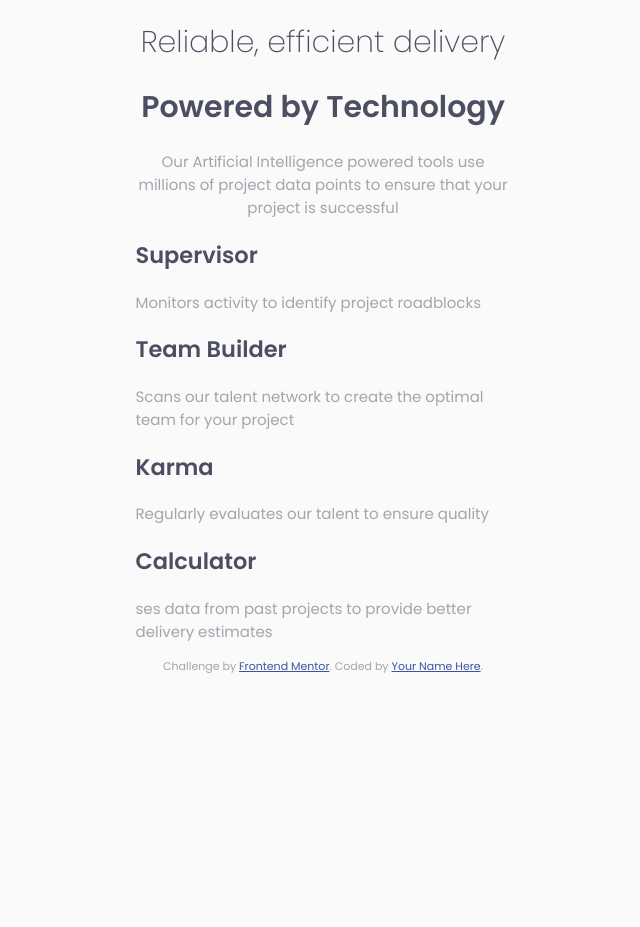
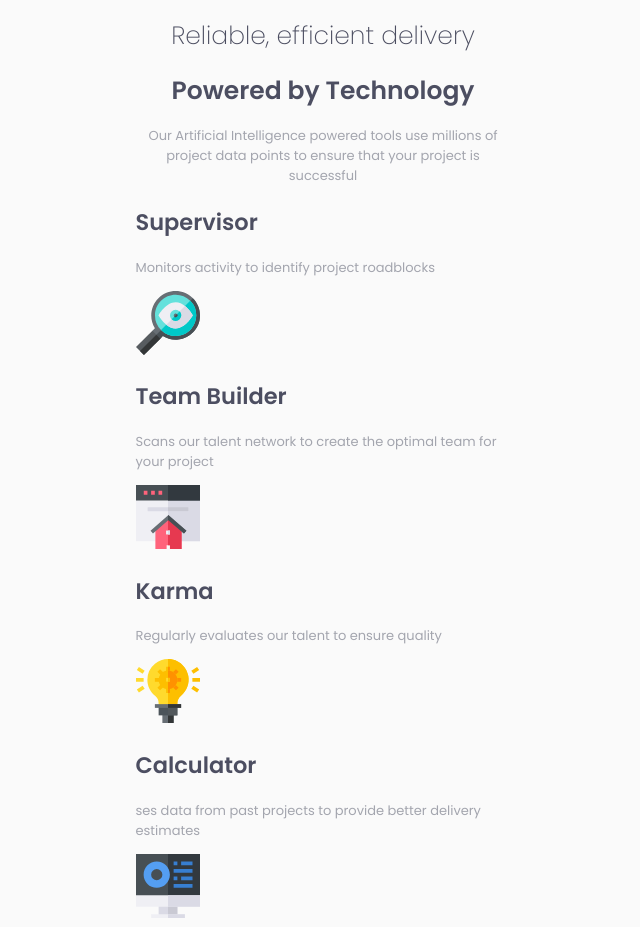
Before and after one commit to gcardenasdev/FrontEndMentorProject1, a plain HTML site: page index.html in a window 1280 px wide. Shown: the top 927 px of the page, without its empty margins (317-957 px from the left). Before the commit the page ends 800 px from the top, so only its background shows below. Drawn offline with Linux system fonts and the light colour scheme.

Commit message:
Changed the font size and added svg icons to each card section.

```diff
--- a/index.html
+++ b/index.html
@@ -28,21 +28,25 @@
     <div class="supervisor-card">
       <h2>Supervisor</h2>
       <p>Monitors activity to identify project roadblocks</p>
+      <img src="images\icon-supervisor.svg">
     </div>
 
     <div class="team-card">
       <h2>Team Builder</h2>
       <p>Scans our talent network to create the optimal team for your project</p>
+      <img src="images\icon-team-builder.svg">
     </div>
 
     <div class="karma-card">
       <h2>Karma</h2>
       <p>Regularly evaluates our talent to ensure quality</p>
+      <img src="images\icon-karma.svg">
     </div>
 
     <div class="calculator-card">
       <h2>Calculator</h2>
       <p>ses data from past projects to provide better delivery estimates</p>
+      <img src="images\icon-calculator.svg">
   </div>
 
 </div>
--- a/style.css
+++ b/style.css
@@ -1,5 +1,6 @@
 .attribution {
-  font-size: 11px; text-align: center;
+  font-size: 11px;
+  text-align: center;
 }
 .attribution a {
   color: hsl(228, 45%, 44%);
@@ -12,25 +13,27 @@ body {
 
 }
 
-
-header {
-  width: 375px;
-  margin: 0 auto;
-  text-align: center;
-}
-
 #four-card-section {
   width: 25em;
   margin: 0 auto;
 }
 
+header {
+  text-align: center;
+  margin: 0 auto;
+  width: 375px;
+}
+
+
 #header-one {
   font-weight: 200;
+  font-size: 25px;
   color: hsl(234, 12%, 34%);
 }
 
 #header-two{
   font-weight: 600;
+  font-size: 25px;
   color: hsl(234, 12%, 34%);
 }
 
@@ -40,4 +43,5 @@ h2 {
 
 p {
   color: hsl(229, 6%, 66%);
+  font-size: 13px;
 }
```
